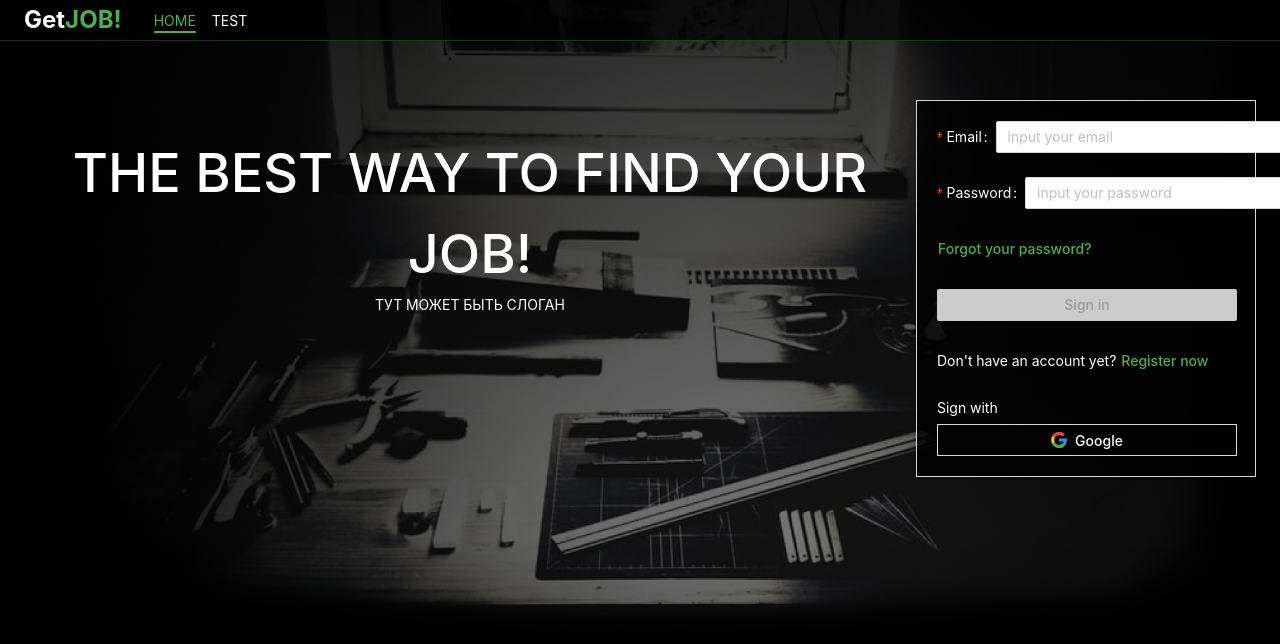
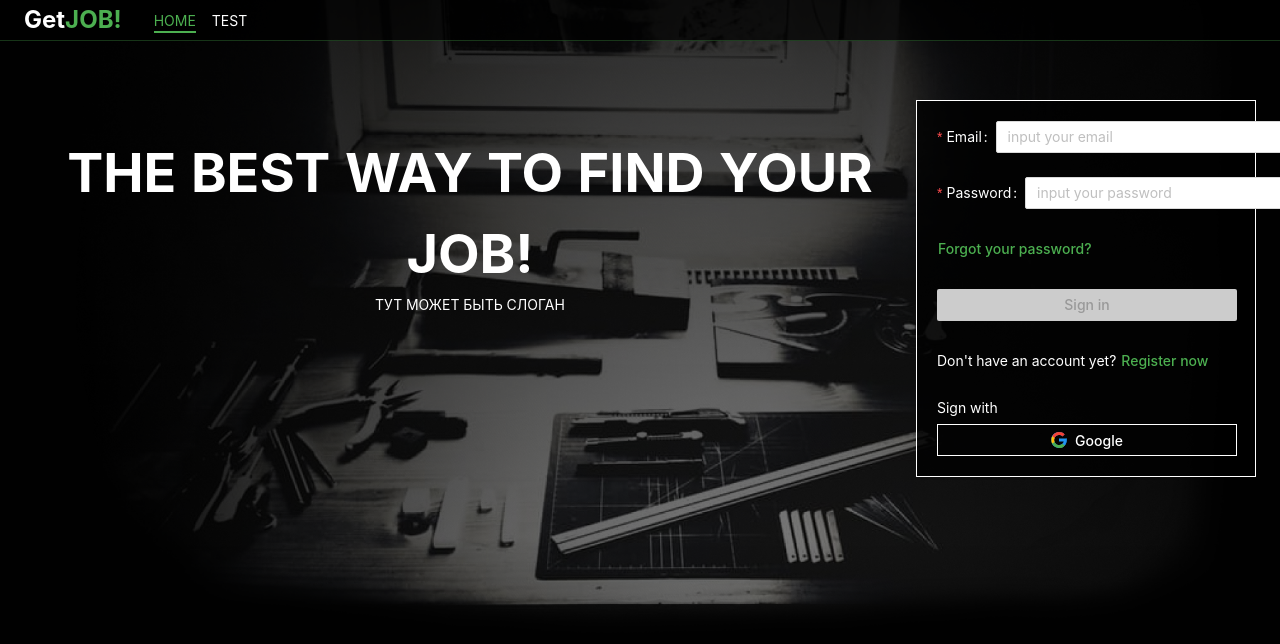
Before and after one commit to ZenBit-Tech/freestylers_frontend, a React (Create React App) app: page / in a window 1280 px wide. Shown: the top 644 px of the page. Built offline with nearby package versions, Linux system fonts and the light colour scheme.

Commit message:
fix remarks

```diff
--- a/src/components/AppBar/styles.ts
+++ b/src/components/AppBar/styles.ts
@@ -1,5 +1,5 @@
 import styled from "styled-components";
-import { colors } from "constants/index";
+import { fonts, colors } from "constants/index";
 
 export const Header = styled.header`
   position: fixed;
@@ -19,9 +19,8 @@ export const NavigationContainer = styled.nav`
     position: relative;
     padding: 2px 0;
     margin: 0 8px;
-    font-weight: 400;
-    font-size: 14px;
-    color: #fff;
+    font-size: ${fonts.navFontSize};
+    color: ${colors.navColor};
   }
   .navLink.active {
     color: ${colors.brandColor};
@@ -53,9 +52,9 @@ export const NavigationContainer = styled.nav`
 export const Logo = styled.div`
   .logoLink {
     margin-right: 24px;
-    font-weight: 700;
-    font-size: 24px;
-    color: #fff;
+    font-weight: ${fonts.logoFontWeight};
+    font-size: ${fonts.logoFontSize};
+    color: ${colors.navColor};
     span {
       color: ${colors.brandColor};
     }
--- a/src/components/SignUpForm/styles.ts
+++ b/src/components/SignUpForm/styles.ts
@@ -1,6 +1,6 @@
 import styled from "styled-components";
 import { Form, Button } from "antd";
-import { colors } from "constants/index";
+import { fonts, colors } from "constants/index";
 
 export const Wrapper = styled.div`
   display: flex;
@@ -10,10 +10,9 @@ export const Wrapper = styled.div`
   padding: 20px;
   margin-left: auto;
   margin-right: auto;
-  border: 1px solid ${colors.formBrd};
+  border: 1px solid ${colors.signUpForm};
   background-color: ${colors.formWrapperBgr};
-  font-weight: 400;
-  color: #fff;
+  color: ${colors.signUpFormColor};
 `;
 export const StyledForm = styled(Form)`
 .ant-form-item {
@@ -21,7 +20,7 @@ export const StyledForm = styled(Form)`
     flex-direction: column;
     align-items: start;
     .ant-form-item-required {
-      color: #fff;
+      color: ${colors.signUpFormColor};
     }
     .ant-input {
       width: 300px;
@@ -36,9 +35,9 @@ export const ButtonSignIn = styled(Button)`
   width: 300px;
   padding: 4px;
   border: none;
-  font-weight: 500;
+  font-weight: ${fonts.signUpButtonsFontWeight};
   background: ${colors.brandColor} !important;
-  color: #fff;
+  color: ${colors.signUpFormColor};
   &[disabled] {
     background: #ccc !important;
   }
@@ -51,7 +50,7 @@ export const ForgotPass = styled(Form.Item)`
   }
   .ant-btn-link {
     padding: 4px 0;
-    font-weight: 500;
+    font-weight: ${fonts.signUpButtonsFontWeight};
     color: ${colors.brandColor};
   }
 `;
@@ -59,7 +58,7 @@ export const ForgotPass = styled(Form.Item)`
 export const DontAccount = styled.span`
   .ant-btn {
     padding: 4px;
-    font-weight: 500;
+    font-weight: ${fonts.signUpButtonsFontWeight};
     color: ${colors.brandColor};
   }
 `;
@@ -72,7 +71,7 @@ export const WithGoogle = styled.div`
 
   .ant-btn-default {
     width: 300px;
-    font-weight: 500;
+    font-weight: ${fonts.signUpButtonsFontWeight};
   }
 `;
 export const GoogleLink = styled.a`
@@ -84,8 +83,8 @@ export const GoogleLink = styled.a`
   height: 32px;
   padding: 4px 15px;
   border: 1px solid ${colors.formBrd};
-  font-weight: 500;
-  color: #fff;
+  font-weight: ${fonts.signUpButtonsFontWeight};
+  color: ${colors.signUpFormColor};
   ::before {
     content: "";
     display: inline-block;
--- a/src/constants/index.ts
+++ b/src/constants/index.ts
@@ -1,4 +1,8 @@
 interface Colors {
+  [key: string]: string;
+}
+
+interface Fonts {
   [key: string]: string;
 }
 
@@ -7,6 +11,20 @@ export const colors: Colors = {
   appBarBrd: "rgba(76, 175, 80, 0.3)",
   appBarBgr: "rgba(0, 0, 0, 0.7)",
   formWrapperBgr: "rgba(0, 0, 0, 0.8)",
-  formBrd: "#d9d9d9",
+  signUpFormBrd: "#d9d9d9",
   homeBgr: "#010101",
+  navColor: "#fff",
+  signUpFormColor: "#fff",
+  titleColor: "#fff",
+  sloganColor: "#fff",
 };
+
+export const fonts: Fonts = {
+  navFontSize: "14px",
+  logoFontSize: "24px",
+  logoFontWeight: "700",
+  signUpButtonsFontWeight: "500",
+  titleFontWeight: "700",
+  titleFontSize: "54px",
+  sloganFontSize: "14px",
+};
--- a/src/pages/HomePage/styles.ts
+++ b/src/pages/HomePage/styles.ts
@@ -1,5 +1,5 @@
 import styled from "styled-components";
-import { colors } from "constants/index";
+import { fonts, colors } from "constants/index";
 export const HomeContainer = styled.section`
   display: flex;
   @media screen and (min-width: 768px) {
@@ -27,14 +27,13 @@ export const TitleContainer = styled.div`
 export const HomeTitle = styled.h1`
   text-align: center;
   margin-bottom: 0;
-  font-weight: 500;
-  font-size: 54px;
-  color: #fff;
+  font-weight: ${fonts.titleFontWeight};
+  font-size: ${fonts.titleFontSize};
+  color: ${colors.titleColor};
 `;
 
 export const Slogan = styled.p`
   text-align: center;
-  font-weight: 400;
-  font-size: 14px;
-  color: #fff;
+  font-size: ${fonts.sloganFontSize};
+  color: ${colors.sloganColor};
 `;
```
